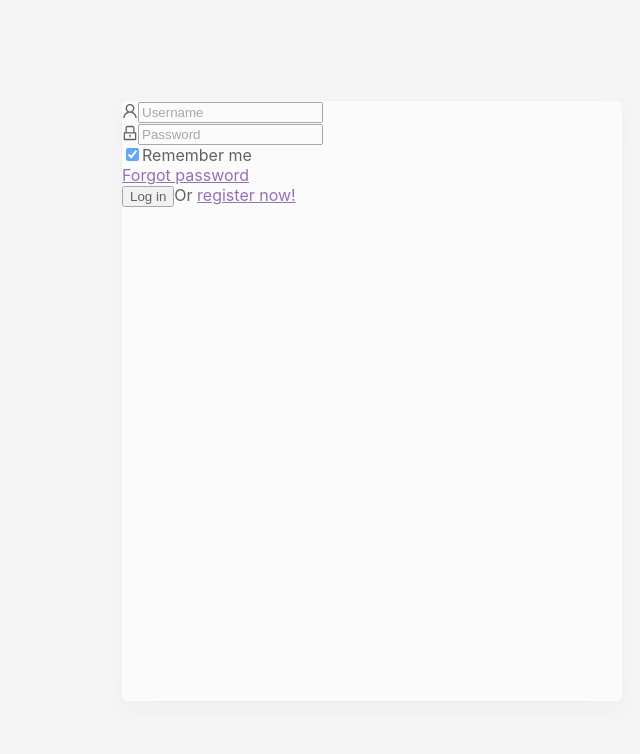
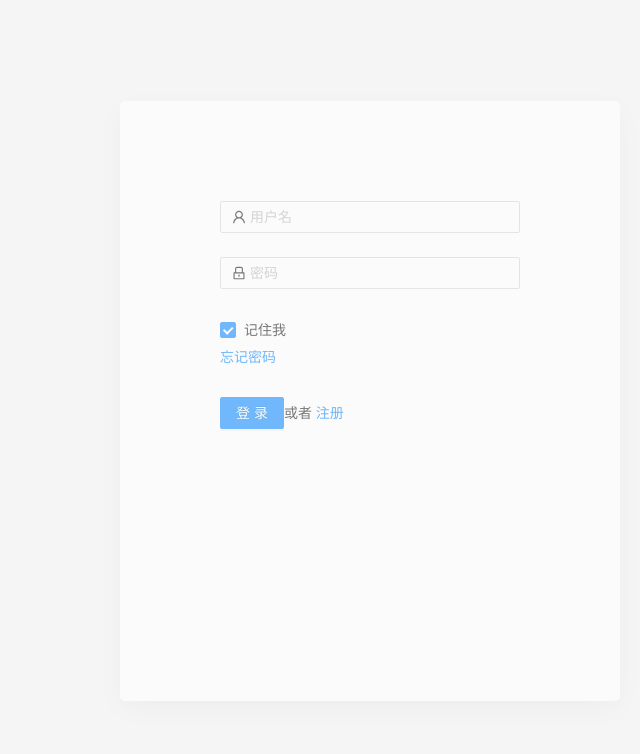
Before and after one commit to MrTager/react_test_of_PMS, a React app: page /#/ in a window 1280 px wide. Shown: the top 754 px of the page, without its empty margins (559-1199 px from the left). Built offline with nearby package versions, Linux system fonts and the light colour scheme.

Commit message:
解决antd样式不生效问题，编写登录页面

```diff
--- a/config/webpack.config.js
+++ b/config/webpack.config.js
@@ -417,6 +417,7 @@ module.exports = function (webpackEnv) {
                       },
                     },
                   ],
+                  ['import', { libraryName: 'antd', style: 'css' }],
                   isEnvDevelopment &&
                     shouldUseReactRefresh &&
                     require.resolve('react-refresh/babel'),
--- a/package.json
+++ b/package.json
@@ -153,6 +153,7 @@
     ]
   },
   "devDependencies": {
+    "babel-plugin-import": "^1.13.3",
     "react-redux": "^7.2.2",
     "react-router-dom": "^5.2.0",
     "redux": "^4.0.5"
--- a/src/routes/Login/index.js
+++ b/src/routes/Login/index.js
@@ -22,6 +22,7 @@ export default class Login extends React.Component {
         return (
             <div id='login-page' style={styles.page}>
                 <div className={'formContainer'}>
+                    <div className={"inputBox"}>
                         <Form
                             name="normal_login"
                             className="login-form"
@@ -35,44 +36,45 @@ export default class Login extends React.Component {
                                 rules={[
                                 {
                                     required: true,
-                                message: 'Please input your Username!',
+                                    message: '请输入用户名!',
                                 },
                                 ]}
                             >
-                        <Input prefix={<UserOutlined className="site-form-item-icon" />} placeholder="Username" />
+                            <Input prefix={<UserOutlined className="site-form-item-icon" />} placeholder="用户名" />
                             </Form.Item>
                             <Form.Item
                                 name="password"
                                 rules={[
                                 {
                                     required: true,
-                                message: 'Please input your Password!',
+                                    message: '请输入密码!',
                                 },
                                 ]}
                             >
                                 <Input
                                 prefix={<LockOutlined className="site-form-item-icon" />}
                                 type="password"
-                            placeholder="Password"
+                                placeholder="密码"
                                 />
                             </Form.Item>
 
                             <Form.Item name="remember" valuePropName="checked" noStyle>
-                            <Checkbox>Remember me</Checkbox>
+                                <Checkbox>记住我</Checkbox>
                             </Form.Item>
                             <Form.Item>
                                 <a className="login-form-forgot" href="">
-                            Forgot password
+                                忘记密码
                                 </a>
                             </Form.Item>
 
                             <Form.Item>
                                 <Button type="primary" htmlType="submit" className="login-form-button">
-                            Log in
+                                登录
                                 </Button>
-                            Or <a href="">register now!</a>
+                                或者 <a href="">注册</a>
                             </Form.Item>
                         </Form>
+                    </div>
                 </div>
             </div>
         )
--- a/src/routes/Login/style.css
+++ b/src/routes/Login/style.css
@@ -9,6 +9,11 @@
     border-radius: 5px;
     overflow: hidden;
     box-shadow: 0px 8px 30px 0px rgba(0, 0, 0, 0.06);
+}
+.inputBox{
+    width: 300px;
+    height: 400px;
+    margin: 100px auto 0px;
 }
 #components-form-demo-normal-login .login-form {
     max-width: 300px;
```
Also changed, not shown: 2 other files (tests, documents, lock files or other folders). Lines whose indentation alone changed are shown as unchanged.
